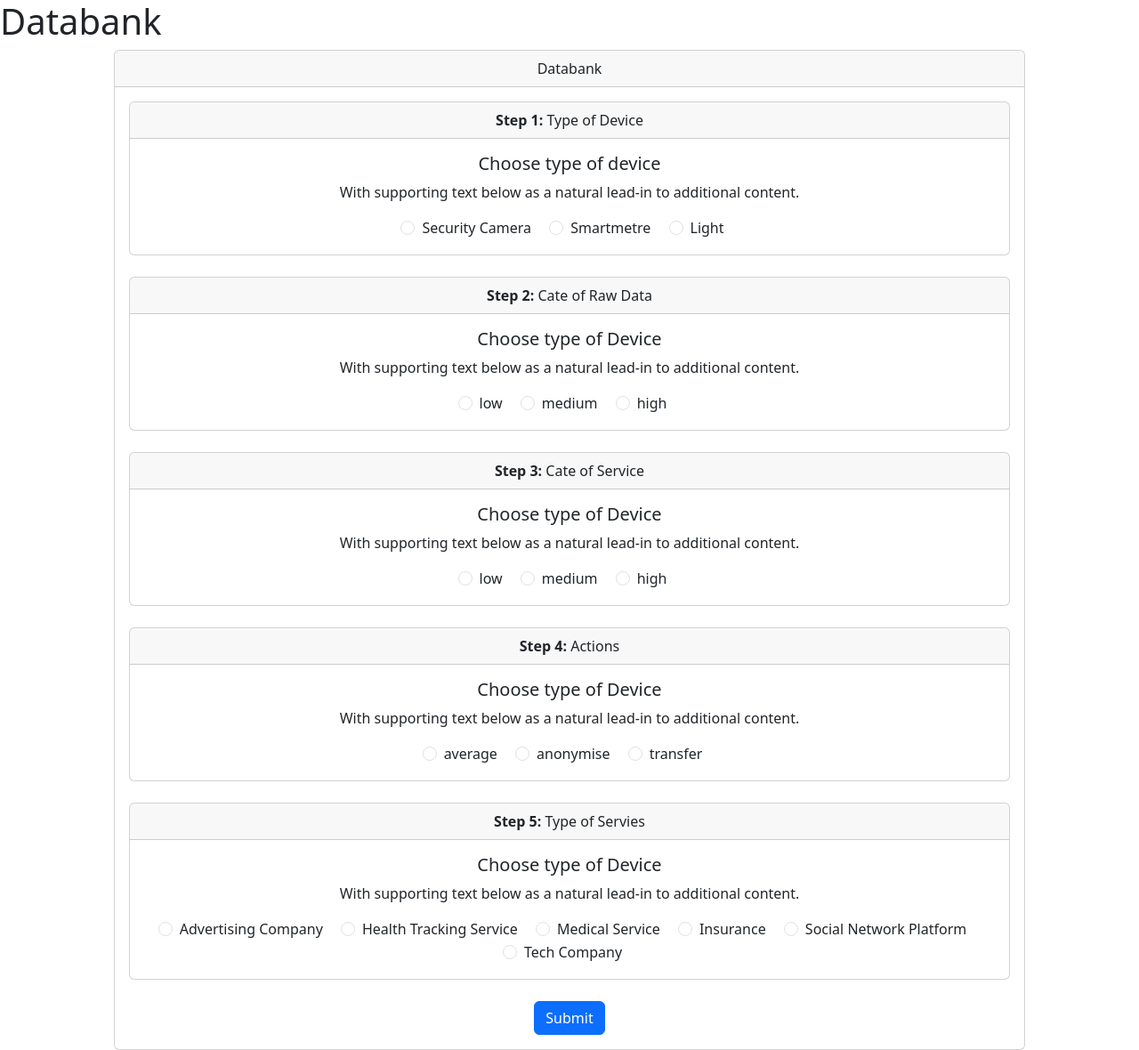
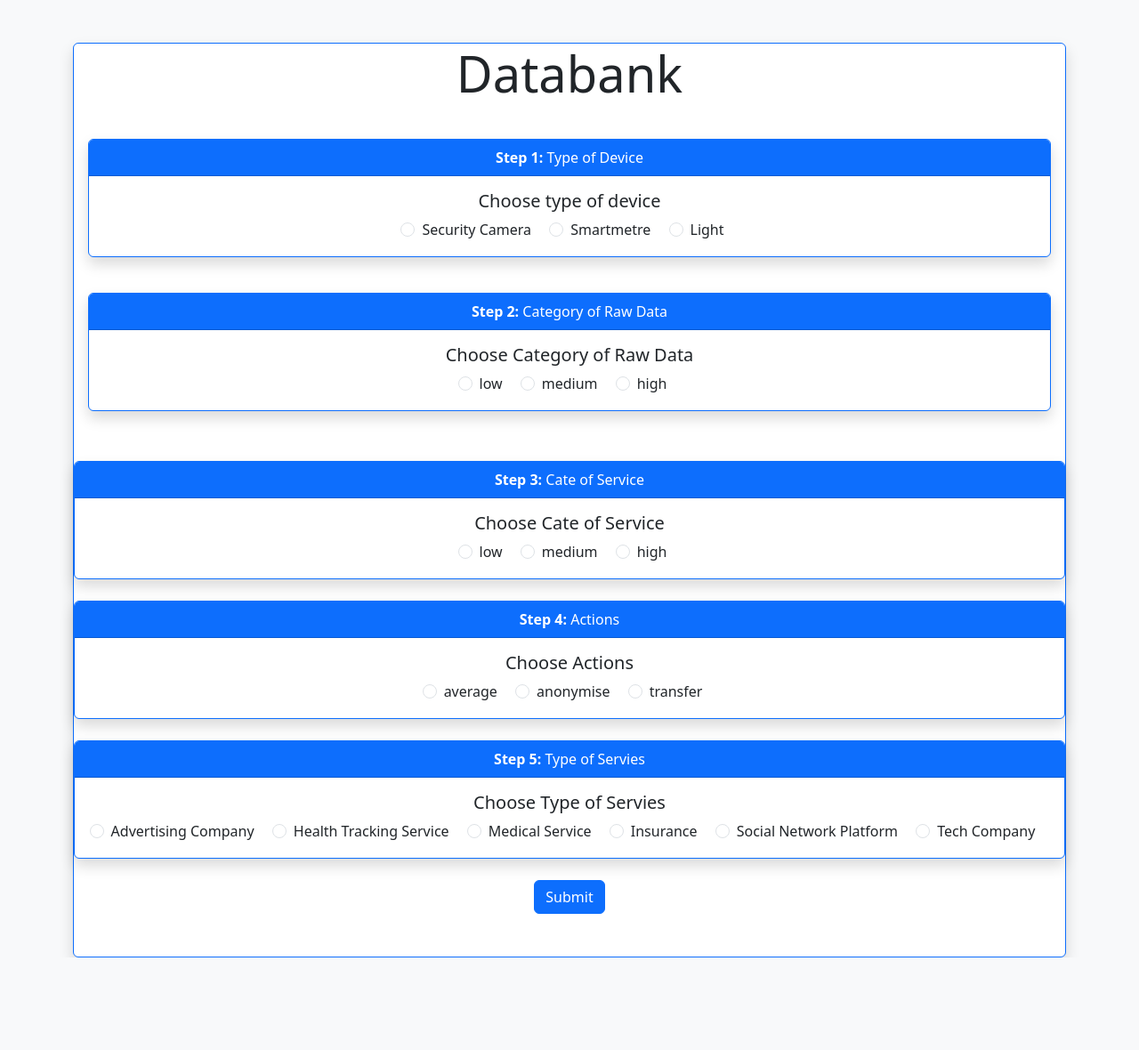
Before and after one commit to kantippayamontri/databank, a Flask app: page / in a window 1280 px wide. Shown: the whole page at 89% size. After the commit the page ends 1076 px from the top, so only its background shows below. Run offline with Flask 3, Linux system fonts and the light colour scheme.

Commit message:
make ui beautiful

```diff
--- a/app/__init__.py
+++ b/app/__init__.py
@@ -1,10 +1,10 @@
 from flask import Flask, render_template, request
-import networkx as nx
 import matplotlib.pyplot as plt
 from icecream import ic
 import graphviz
 import random
 import string
+
 
 def create_app():
     app = Flask(
@@ -12,13 +12,19 @@ def create_app():
     )
     type_device = ["Security Camera", "Smartmetre", "Light"]
 
+    type_device_details = {
+        "Security Camera": ["Footage"],
+        "Smartmetre": ["Energy Usage"],
+        "Light": ["Light Status", "Color"],
+    }
+
     cate_raw_data = ["low", "medium", "high"]
 
     cate_service = ["low", "medium", "high"]
 
     action = ["average", "anonymise", "transfer"]
 
-    service_type= [
+    service_type = [
         "Advertising Company",
         "Health Tracking Service",
         "Medical Service",
@@ -46,38 +52,48 @@ def create_app():
             _service_type = request.form["service_type"]
 
             tree_data = {
-                "type_device":{"data":type_device, "choose":_type_device},
-                "cate_raw_data":{"data":cate_raw_data, "choose": _cate_raw_data},
-                "cate_service": {"data":cate_service, "choose":_cate_service},
-                "action": {"data":action, "choose":_action},
-                "service_type": {"data":service_type , "choose":_service_type},
+                "type_device": {"data": type_device, "choose": _type_device},
+                "cate_raw_data": {"data": cate_raw_data, "choose": _cate_raw_data},
+                "cate_service": {"data": cate_service, "choose": _cate_service},
+                "action": {"data": action, "choose": _action},
+                "service_type": {"data": service_type, "choose": _service_type},
             }
 
-            ic(tree_data)
+            # ic(tree_data)
 
             graph_img_filename = create_graph(data=tree_data)
-            print(f"graph_img_filename: {graph_img_filename}")
+            # print(f"graph_img_filename: {graph_img_filename}")
 
             # print(f"tree_data: ", tree_data)
 
-            return "".join(
-                [
-                    f"type of device : {_type_device}<br>",
-                    f"cate of raw data : {_cate_raw_data}<br>",
-                    f"cate of cate service: {_cate_service}<br>",
-                    f"cate of action: {_action}<br>",
-                    f"cate of service type: {_service_type}<br>",
-                ]
-            )
+            # return "".join(
+            #     [
+            #         f"type of device : {_type_device}<br>",
+            #         f"cate of raw data : {_cate_raw_data}<br>",
+            #         f"cate of cate service: {_cate_service}<br>",
+            #         f"cate of action: {_action}<br>",
+            #         f"cate of service type: {_service_type}<br>",
+            #     ]
+            # )
+            return render_template("show_graph.html", graph_filename=graph_img_filename)
 
-    def create_graph(data:dict):
+    def create_graph(data: dict):
 
         graph = graphviz.Digraph(comment="databank", format="png")
 
         for category, category_data in data.items():
-            chosen_value = next((item for item in category_data["data"] if item == category_data["choose"]), None)
+            chosen_value = next(
+                (
+                    item
+                    for item in category_data["data"]
+                    if item == category_data["choose"]
+                ),
+                None,
+            )
             category_name = category.replace("_", " ").capitalize()
-            label = f"{category_name} : {chosen_value}" if chosen_value else category_name
+            label = (
+                f"{category_name} : {chosen_value}" if chosen_value else category_name
+            )
             graph.node(category, label=label, shape="box")
 
         keys = list(data.keys())
@@ -85,7 +101,8 @@ def create_app():
             graph.edge(keys[i], keys[i + 1])
 
         filename = generate_random_filename()
-        graph.render(filename=filename, format="png", view=True)
+        filename_path = f"./app/static/{filename}"
+        graph.render(filename=filename_path, format="png", view=False)
         return f"{filename}.png"
 
     def generate_random_filename(length=15):
@@ -103,21 +120,28 @@ def create_app():
         allowed_chars = string.ascii_lowercase + string.digits + string.ascii_uppercase
 
         # Generate a random string of the specified length
-        random_string = ''.join(random.choice(allowed_chars) for i in range(length))
+        random_string = "".join(random.choice(allowed_chars) for i in range(length))
 
         # Ensure the filename starts with a letter (avoid issues with some OS file systems)
         if not random_string[0].isalpha():
-            random_string = random.choice(string.ascii_lowercase + string.ascii_uppercase) + random_string[1:]
+            random_string = (
+                random.choice(string.ascii_lowercase + string.ascii_uppercase)
+                + random_string[1:]
+            )
 
         return f"graph_{random_string}"
 
+    @app.route("/clear")
+    def clear_img():
+        return "clear image success."
+
     @app.route("/hello")
     def hello():
-
         return "Hello, world"
 
     return app
 
+
 if __name__ == "__main__":
     app = create_app()
     app.run(debug=True)
--- a/app/templates/main_page.html
+++ b/app/templates/main_page.html
@@ -11,38 +11,42 @@
     />
   </head>
 
-  <body>
+  <body class="bg-light">
     {% block content %}
-    <h1>Databank</h1>
-    <div class="card text-center w-80 mx-auto" style="width: 80%;">
-      <div class="card-header">Databank</div>
+    <div class="container mt-5">
+      <div class="card shadow rounded border-primary">
+        <h1 class="text-center display-4 mb-4">Databank</h1>
         <div class="card-body">
           <form action="#" method="post">
-
             {#type of device #}
-          <div class="card text-center">
-            <div class="card-header"><b>Step 1: </b>Type of Device</div>
+            <div class="row mb-3">
+              <div class="col-sm-12">
+                <div class="card shadow rounded border-primary text-center">
+                  <div class="card-header bg-primary text-white">
+                    <b>Step 1:</b> Type of Device
+                  </div>
                   <div class="card-body">
                     <h5 class="card-title">Choose type of device</h5>
-              <p class="card-text">
-                With supporting text below as a natural lead-in to additional
-                content.
-              </p>
                     {% for (index, data) in type_device %}
                     <div class="form-check form-check-inline">
                       <input
                         class="form-check-input"
                         type="radio"
                         name="type_device"
-                  id="inlineRadio1"
+                        id="inlineRadio{{ index }}"
                         value="{{data}}"
                         required
                       />
-                <label class="form-check-label" for="inlineRadio1"
-                  >{{data}}</label
+                      <label
+                        class="form-check-label"
+                        for="inlineRadio{{ index }}"
                       >
+                        {{data}}
+                      </label>
                     </div>
-              {%endfor%}
+                    {% endfor %}
+                  </div>
+                </div>
               </div>
             </div>
 
@@ -50,15 +54,14 @@
 
             {# cate_raw #}
 
-          <div class="card text-center">
-            <div class="card-header"><b>Step 2: </b>Cate of Raw Data</div>
+            <div class="row mb-3">
+              <div class="col-sm-12">
+                <div class="card shadow rounded border-primary text-center">
+                  <div class="card-header bg-primary text-white">
+                      <b>Step 2: </b>Category of Raw Data
+                    </div>
                     <div class="card-body">
-              <h5 class="card-title">Choose type of Device</h5>
-              <p class="card-text">
-                With supporting text below as a natural lead-in to additional
-                content.
-              </p>
-
+                      <h5 class="card-title">Choose Category of Raw Data</h5>
                       {% for (index, data) in cate_raw_data %}
                       <div class="form-check form-check-inline">
                         <input
@@ -76,18 +79,21 @@
                       {%endfor%}
                     </div>
                   </div>
+                </div>
+              </div>
+            </div>
 
             <br />
 
             {# cate service #}
-          <div class="card text-center">
-            <div class="card-header"><b>Step 3: </b>Cate of Service</div>
+            <div class="row mb-3">
+              <div class="col-sm-12">
+                <div class="card shadow rounded border-primary text-center">
+                  <div class="card-header bg-primary text-white">
+                <b>Step 3: </b>Cate of Service
+              </div>
               <div class="card-body">
-              <h5 class="card-title">Choose type of Device</h5>
-              <p class="card-text">
-                With supporting text below as a natural lead-in to additional
-                content.
-              </p>
+                <h5 class="card-title">Choose Cate of Service</h5>
                 {% for (index, data) in cate_service %}
                 <div class="form-check form-check-inline">
                   <input
@@ -106,18 +112,23 @@
               </div>
             </div>
 
+
             <br />
 
             {# action #}
 
-          <div class="card text-center">
-            <div class="card-header"><b>Step 4: </b>Actions</div>
+            <div class="row mb-3">
+              <div class="col-sm-12">
+                <div class="card shadow rounded border-primary text-center">
+                  <div class="card-header bg-primary text-white">
+                <b>Step 4: </b>Actions
+              </div>
               <div class="card-body">
-              <h5 class="card-title">Choose type of Device</h5>
-              <p class="card-text">
+                <h5 class="card-title">Choose Actions</h5>
+                <!-- <p class="card-text">
                 With supporting text below as a natural lead-in to additional
                 content.
-              </p>
+              </p> -->
                 {% for (index, data) in action %}
                 <div class="form-check form-check-inline">
                   <input
@@ -139,14 +150,14 @@
             <br />
 
             {# service type#}
-          <div class="card text-center">
-            <div class="card-header"><b>Step 5: </b>Type of Servies</div>
+            <div class="row mb-3">
+              <div class="col-sm-12">
+                <div class="card shadow rounded border-primary text-center">
+                  <div class="card-header bg-primary text-white">
+                <b>Step 5: </b>Type of Servies
+              </div>
               <div class="card-body">
-              <h5 class="card-title">Choose type of Device</h5>
-              <p class="card-text">
-                With supporting text below as a natural lead-in to additional
-                content.
-              </p>
+                <h5 class="card-title">Choose Type of Servies</h5>
                 {% for (index, data) in service_type %}
                 <div class="form-check form-check-inline">
                   <input
@@ -175,6 +186,7 @@
           </form>
         </div>
       </div>
+    </div>
 
     {% endblock%}
   </body>
```
Also changed, not shown: app/templates/show_graph.html (added, +25 -0 lines). Lines whose indentation alone changed are shown as unchanged.
